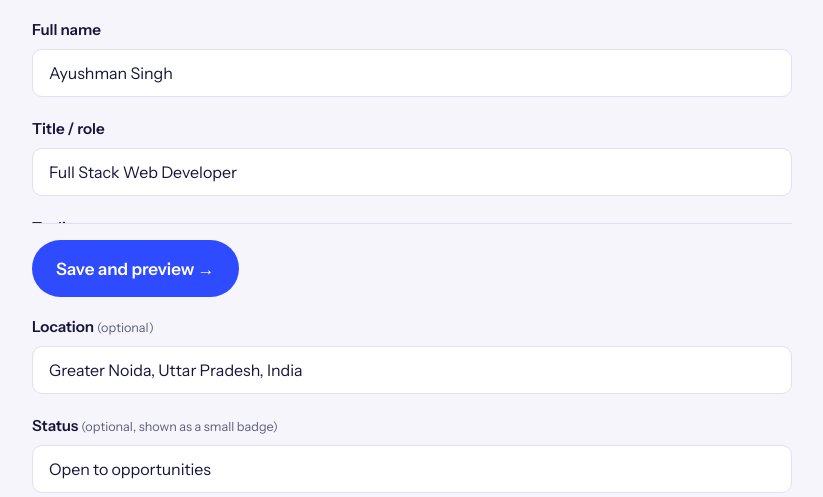
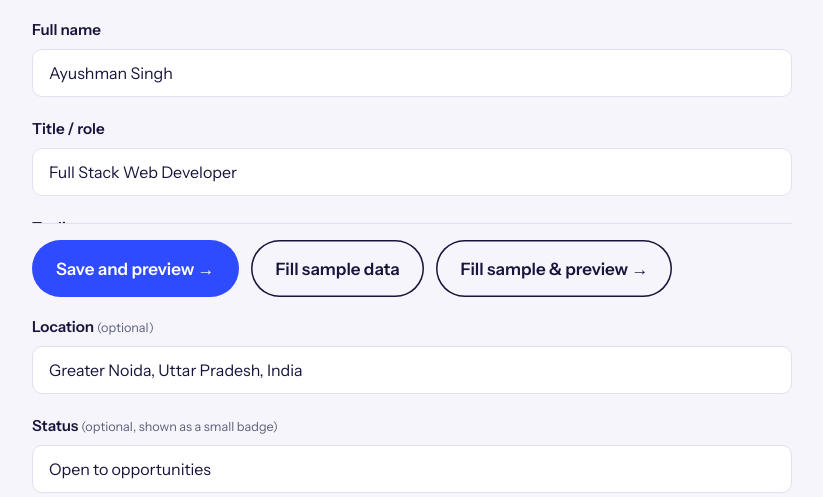
Before and after one commit to buildwithayushmansingh/foliora, a Flask app: page /templates/ai-tech/build in a window 1280 px wide. Shown: the part 487-984 px from the top of the page, without its empty margins (228-1051 px from the left). Run offline with Flask 3, Linux system fonts and the light colour scheme; data that the repository does not hold is empty.

Commit message:
added fill sample data button

```diff
--- a/app/static/js/builder.js
+++ b/app/static/js/builder.js
@@ -1,8 +1,11 @@
-// Powers the AI & Tech builder form: adding/removing repeatable rows
-// (skills, projects, certificates) without a page reload.
+// Powers the AI & Tech builder form:
+//  - adding/removing repeatable rows (skills, projects, certificates, education, experience)
+//  - "Fill sample data" buttons for quick template testing
 (function () {
     const form = document.getElementById("builderForm");
     if (!form) return;
+    if (form.dataset.builderReady) return;   // safety: never attach twice
+    form.dataset.builderReady = "1";
 
     function nextIndex(container) {
         // Highest existing row index + 1, found from any input's name suffix.
@@ -17,12 +20,14 @@
     function addRow(containerId, templateId) {
         const container = document.getElementById(containerId);
         const tpl = document.getElementById(templateId);
-        if (!container || !tpl) return;
+        if (!container || !tpl) return null;
         const index = nextIndex(container);
         const html = tpl.innerHTML.replaceAll("___I__", "_" + String(index));
         const wrapper = document.createElement("div");
         wrapper.innerHTML = html.trim();
-        container.appendChild(wrapper.firstElementChild);
+        const row = wrapper.firstElementChild;
+        container.appendChild(row);
+        return row;
     }
 
     document.getElementById("addSkillRow")?.addEventListener("click", () => addRow("skillsRows", "tplSkillRow"));
@@ -38,4 +43,176 @@
         const row = btn.closest("[data-row]");
         if (row) row.remove();
     });
+
+    // ------------------------------------------------------------------
+    // Sample data (for quickly testing how the template looks)
+    // Edit this object freely to change what the button fills in.
+    // ------------------------------------------------------------------
+    const CERT_IMG = "img/demo/ayushman/certificates/";
+    const SAMPLE = {
+        fields: {
+            name: "Aarav Mehta",
+            title: "AI & Full Stack Developer",
+            tagline: "Building smart, fast and useful web products.",
+            location: "Noida, India",
+            status: "Open to internships",
+            about: "I'm a computer science student who loves turning ideas into working products. " +
+                "I build web apps with Python and Flask, experiment with machine learning, " +
+                "and enjoy learning in public by shipping small projects every month.",
+            achievements: "Won 1st place at the College Hackathon 2026\n" +
+                "Top 10 finalist at Smart India Hackathon\n" +
+                "Solved 300+ problems on LeetCode\n" +
+                "Built and deployed 5+ live projects",
+            email: "aarav.mehta@example.com",
+            github_username: "octocat",
+            social_github: "https://github.com/octocat",
+            social_linkedin: "https://www.linkedin.com/in/aarav-mehta",
+            social_twitter: "https://x.com/aaravmehta",
+            social_instagram: "https://instagram.com/aaravmehta",
+            social_website: "https://aarav.dev",
+        },
+        skills: [
+            ["Frontend development", "HTML, CSS, JavaScript, Tailwind CSS, React"],
+            ["Backend development", "Python, Flask, REST APIs, Node.js"],
+            ["Databases", "MySQL, SQLite, MongoDB"],
+            ["AI & Data", "Pandas, NumPy, Scikit-learn, Generative AI"],
+            ["Tools & Deployment", "Git, GitHub, Render, Postman, VS Code"],
+        ],
+        projects: [
+            {
+                name: "Foliora", icon: "🚀", desc: "A platform where anyone can pick a portfolio template, add their details and go live without writing code.",
+                tech: "Python, Flask, SQLite, Jinja", github: "https://github.com/octocat/foliora", live: "https://example.com/foliora"
+            },
+            {
+                name: "AI Study Buddy", icon: "🤖", desc: "A chatbot that turns lecture notes into quizzes and summaries using a large language model.",
+                tech: "Python, Flask, Gemini API", github: "https://github.com/octocat/study-buddy", live: ""
+            },
+            {
+                name: "Expense Tracker", icon: "💸", desc: "Track daily spending with charts, monthly budgets and CSV export.",
+                tech: "JavaScript, Chart.js, MySQL", github: "https://github.com/octocat/expense-tracker", live: "https://example.com/expenses"
+            },
+            {
+                name: "Weather Dashboard", icon: "🌦️", desc: "Live weather and 5-day forecast for any city using a public API.",
+                tech: "HTML, CSS, JavaScript, REST API", github: "https://github.com/octocat/weather", live: ""
+            },
+        ],
+        // Images come from the demo images already inside app/static/img/demo/...
+        certificates: [
+            { name: "Full Stack Web Development", issuer: "Coursera", tags: "Web, Python", detail: "Completed a 6-month hands-on course covering frontend, backend and deployment.", image: CERT_IMG + "course-completion-certificate.png" },
+            { name: "Google Cloud Fundamentals", issuer: "Google", tags: "Cloud, Google", detail: "Core cloud concepts and services.", image: CERT_IMG + "google-certificate.png" },
+            { name: "Hackathon Winner", issuer: "College Tech Fest", tags: "Hackathon, Team", detail: "First place among 60+ teams.", image: CERT_IMG + "gold-certificate.png" },
+        ],
+        education: [
+            { degree: "B.Tech Computer Science (AI & ML)", institution: "Sample Institute of Technology", year: "2024–2028", desc: "Currently in 2nd year, CGPA 8.5." },
+            { degree: "Class XII (Science)", institution: "Sample Public School", year: "2022–2024", desc: "Scored 92%." },
+        ],
+        experience: [
+            { role: "Frontend Intern", company: "Sample Tech Pvt. Ltd.", duration: "Jun–Aug 2026", desc: "Built responsive dashboard pages and improved page load time by 30%." },
+            { role: "Freelance Web Developer", company: "Self-employed", duration: "2025–Present", desc: "Designed and shipped websites for 4 local businesses." },
+        ],
+        profileImage: "img/demo/ayushman/profile.jpg",
+    };
+
+    function setVal(name, value) {
+        const el = form.elements[name];
+        if (el) el.value = value;
+    }
+
+    function clearRows(containerId) {
+        const c = document.getElementById(containerId);
+        if (c) c.innerHTML = "";
+    }
+
+    function fill(row, map) {
+        // map: { "name-prefix": value } — finds the input whose name starts with the prefix
+        Object.entries(map).forEach(([prefix, value]) => {
+            const el = row.querySelector('[name^="' + prefix + '_"]');
+            if (el) el.value = value;
+        });
+    }
+
+    async function setProfilePhoto(path) {
+        // Put the demo photo into the file input, as if the user picked it.
+        try {
+            const input = form.elements["profile_image"];
+            if (!input || typeof DataTransfer === "undefined") return;
+            const url = "/static/" + path;
+            const res = await fetch(url);
+            if (!res.ok) return;
+            const blob = await res.blob();
+            const file = new File([blob], "sample-profile.jpg", { type: blob.type || "image/jpeg" });
+            const dt = new DataTransfer();
+            dt.items.add(file);
+            input.files = dt.files;
+            const rm = form.elements["remove_profile_image"];
+            if (rm) rm.checked = false;
+        } catch (err) {
+            // Photo is optional — ignore if it can't be attached.
+        }
+    }
+
+    async function fillSampleData() {
+        Object.entries(SAMPLE.fields).forEach(([k, v]) => setVal(k, v));
+
+        clearRows("skillsRows");
+        SAMPLE.skills.forEach(([category, items]) => {
+            fill(addRow("skillsRows", "tplSkillRow"), { skill_category: category, skill_items: items });
+        });
+
+        clearRows("projectsRows");
+        SAMPLE.projects.forEach((p) => {
+            fill(addRow("projectsRows", "tplProjectRow"), {
+                project_name: p.name, project_icon: p.icon, project_desc: p.desc,
+                project_tech: p.tech, project_github: p.github, project_live: p.live,
+            });
+        });
+
+        clearRows("certsRows");
+        SAMPLE.certificates.forEach((c) => {
+            const row = addRow("certsRows", "tplCertRow");
+            fill(row, { cert_name: c.name, cert_issuer: c.issuer, cert_tags: c.tags, cert_detail: c.detail });
+            // The server keeps an existing image path when no new file is uploaded.
+            const idx = row.querySelector('[name^="cert_name_"]').name.match(/_(\d+)$/)[1];
+            const hidden = document.createElement("input");
+            hidden.type = "hidden";
+            hidden.name = "cert_existing_" + idx;
+            hidden.value = c.image;
+            row.appendChild(hidden);
+            const hint = row.querySelector(".build-hint");
+            if (hint) hint.textContent = "Sample certificate image attached (choose a file to replace it).";
+        });
+
+        clearRows("eduRows");
+        SAMPLE.education.forEach((e) => {
+            fill(addRow("eduRows", "tplEduRow"), {
+                edu_degree: e.degree, edu_institution: e.institution, edu_year: e.year, edu_desc: e.desc,
+            });
+        });
+
+        clearRows("expRows");
+        SAMPLE.experience.forEach((x) => {
+            fill(addRow("expRows", "tplExpRow"), {
+                exp_role: x.role, exp_company: x.company, exp_duration: x.duration, exp_desc: x.desc,
+            });
+        });
+
+        await setProfilePhoto(SAMPLE.profileImage);
+    }
+
+    document.getElementById("fillSampleBtn")?.addEventListener("click", async (e) => {
+        const btn = e.currentTarget;
+        const old = btn.textContent;
+        btn.disabled = true;
+        await fillSampleData();
+        btn.disabled = false;
+        btn.textContent = "Filled ✓";
+        setTimeout(() => { btn.textContent = old; }, 1500);
+        window.scrollTo({ top: 0, behavior: "smooth" });
+    });
+
+    document.getElementById("fillSampleSaveBtn")?.addEventListener("click", async (e) => {
+        e.currentTarget.disabled = true;
+        await fillSampleData();
+        form.requestSubmit();   // same as clicking "Save and preview"
+    });
 })();
--- a/app/templates/build_ai_tech.html
+++ b/app/templates/build_ai_tech.html
@@ -203,6 +203,8 @@
 
       <div class="build-actions build-actions--sticky">
         <button type="submit" class="btn">Save and preview →</button>
+        <button type="button" class="btn btn--ghost" id="fillSampleBtn">Fill sample data</button>
+        <button type="button" class="btn btn--ghost" id="fillSampleSaveBtn">Fill sample &amp; preview →</button>
         {% if has_custom_data %}
         <a href="{{ url_for('main.ai_tech_dashboard') }}" class="btn btn--ghost">Publish / dashboard →</a>
         <a href="{{ url_for('main.ai_tech_reset') }}" class="btn btn--ghost">Reset to demo data</a>
@@ -273,5 +275,4 @@
     <textarea name="exp_desc___I__" rows="2" maxlength="300" placeholder="What did you work on? (optional)"></textarea>
   </div>
 </template>
-<script src="{{ url_for('static', filename='js/builder.js') }}"></script>
 {% endblock %}
```
Also changed, not shown: app/static/uploads/e433f4cf0ea145cc9731e904b04c9455/profile-d6459ce7.jpg (added).
